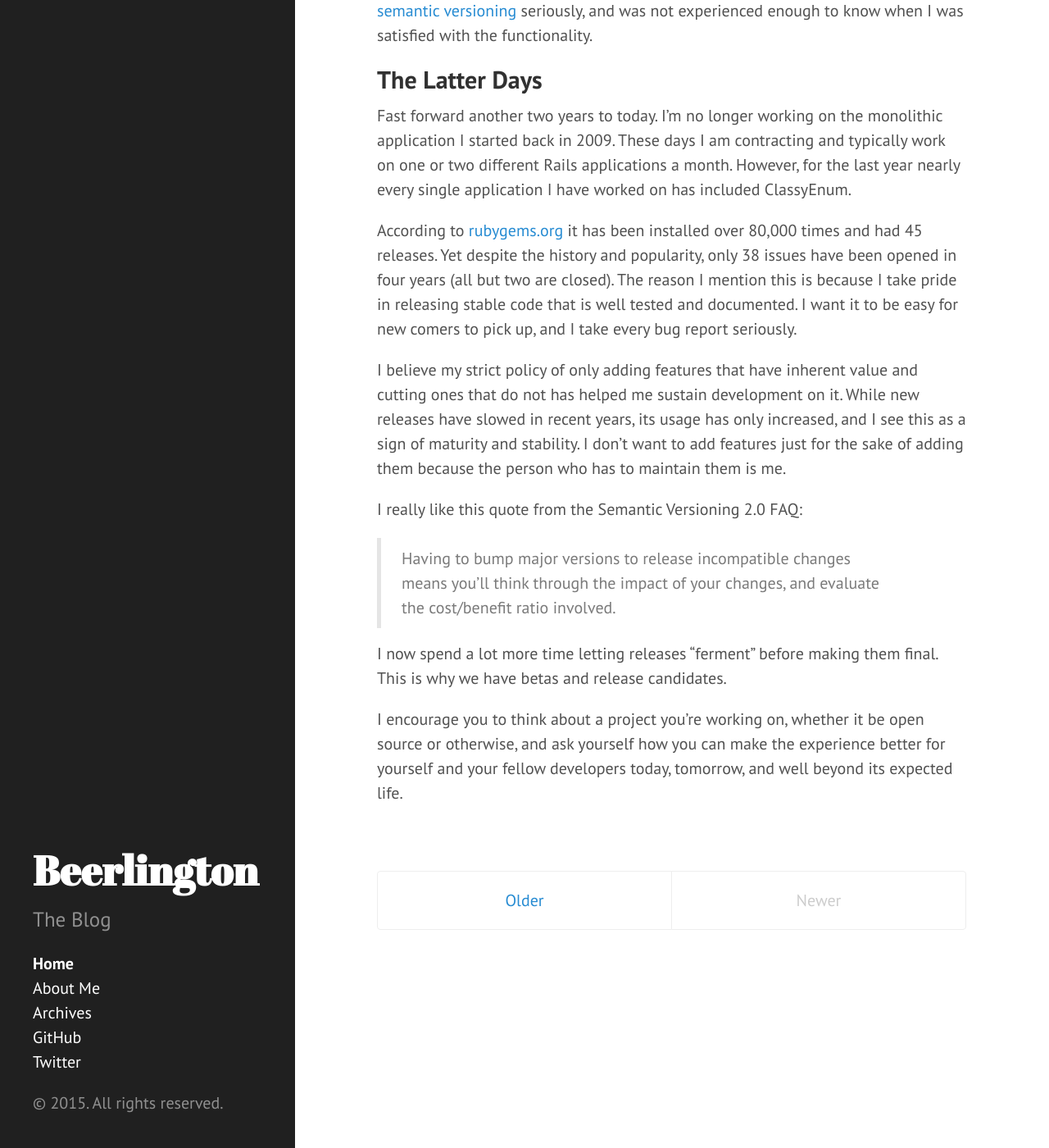
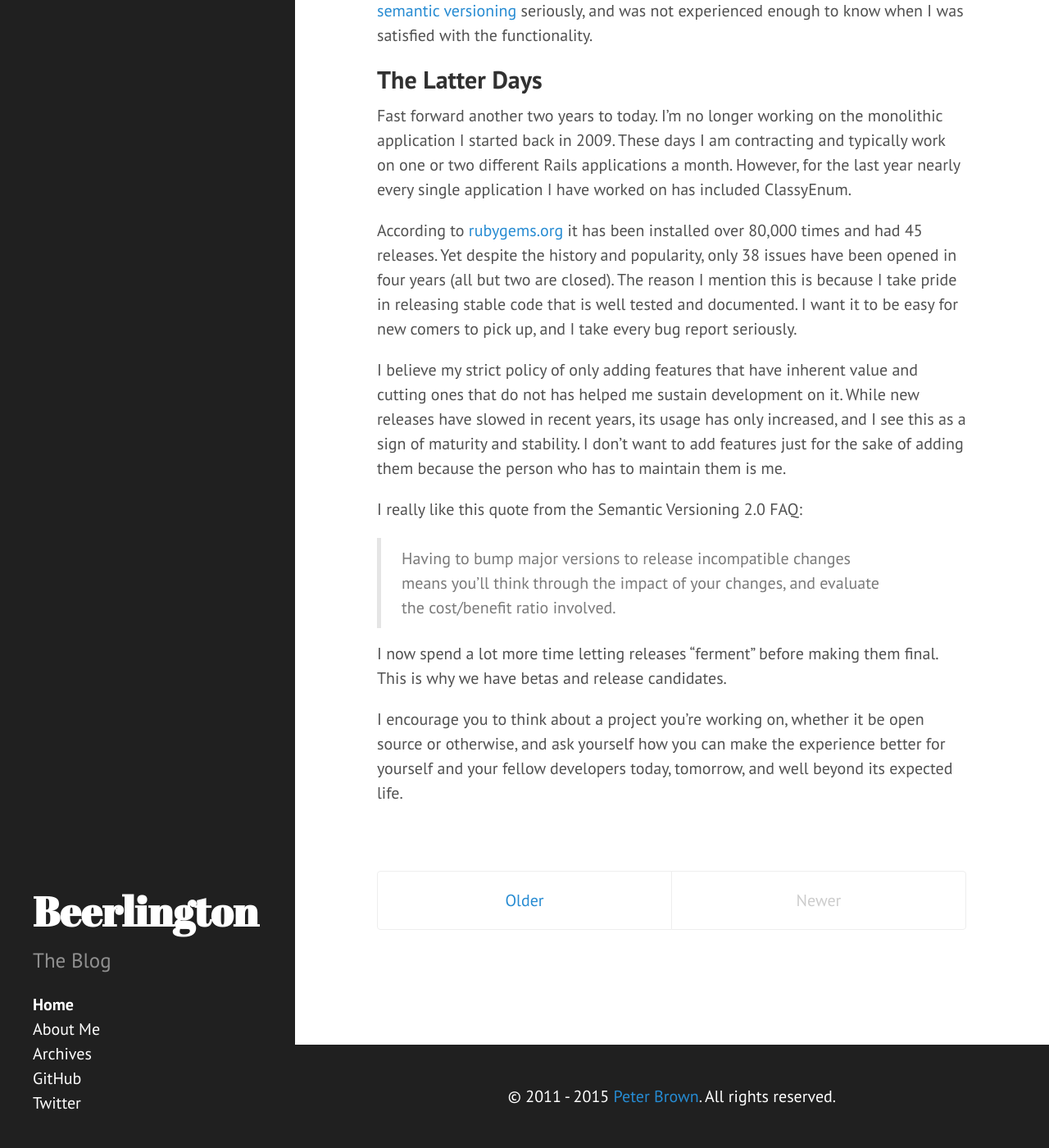
Before and after one commit to beerlington/beerlington.github.com, a Jekyll site: the page built from index.html, in a window 1280 px wide and 1400 px high, scrolled down 27119 px. Shown: the whole window at 82% size. Built offline with Jekyll 4.4.1, drawn with Linux system fonts in a browser that asks for light colours; Markdown is read by kramdown in place of the engine named in the settings; the list of posts is cut into pages by our own code.

Commit message:
Improves styles for mobile browsers

```diff
--- /dev/null
+++ b/_includes/footer.html
@@ -0,0 +1,4 @@
+<div class='footer'>
+  &copy; 2011 - {{ site.time | date: '%Y' }} <a href='https://twitter.com/beerlington'>Peter Brown</a>.
+  All rights reserved.
+</div>
--- a/_includes/sidebar.html
+++ b/_includes/sidebar.html
@@ -30,7 +30,5 @@
       <li class="sidebar-nav-item"><a href="https://github.com/beerlington">GitHub</a></li>
       <li class="sidebar-nav-item"><a href="https://twitter.com/beerlington">Twitter</a></li>
     </ul>
-
-    <p>&copy; {{ site.time | date: '%Y' }}. All rights reserved.</p>
   </div>
 </div>
--- a/_layouts/default.html
+++ b/_layouts/default.html
@@ -11,5 +11,6 @@
       {{ content }}
     </div>
 
+    {% include footer.html %}
   </body>
 </html>
--- a/public/css/hyde.css
+++ b/public/css/hyde.css
@@ -34,11 +34,7 @@
 html {
   font-family: "PT Sans", Helvetica, Arial, sans-serif;
 }
-@media (min-width: 48rem) {
-  html {
-    font-size: 16px;
-  }
-}
+
 @media (min-width: 58rem) {
   html {
     font-size: 20px;
@@ -55,12 +51,13 @@
 
 .sidebar {
   text-align: center;
-  padding: 2rem 1rem;
+  padding: 0.5rem 1rem;
   color: rgba(255,255,255,.5);
   background-color: #202020;
 }
-@media (min-width: 48rem) {
+@media (min-width: 58rem) {
   .sidebar {
+    padding: 2rem 1rem;
     position: fixed;
     top: 0;
     left: 0;
@@ -89,8 +86,17 @@
   list-style: none;
 }
 .sidebar-nav-item {
-  display: block;
+  display: inline-block;
+  margin: 0 4px;
 }
+
+@media (min-width: 58rem) {
+  .sidebar-nav-item {
+    display: block;
+    margin: 0;
+  }
+}
+
 a.sidebar-nav-item:hover,
 a.sidebar-nav-item:focus {
   text-decoration: underline;
@@ -105,7 +111,7 @@
  * contents to the bottom of the sidebar in tablets and up.
  */
 
-@media (min-width: 48rem) {
+@media (min-width: 58rem) {
   .sidebar-sticky {
     position: absolute;
     right:  1rem;
@@ -126,7 +132,7 @@
   padding-bottom: 4rem;
 }
 
-@media (min-width: 48rem) {
+@media (min-width: 58rem) {
   .content {
     max-width: 48rem;
     margin-left: 20rem;
@@ -248,3 +254,16 @@
 .theme-base-0f .related-posts li a:hover {
   color: #8f5536;
 }
+
+.footer {
+  background-color: #202020;
+  color: white;
+  padding: 48px;
+  text-align: center;
+}
+
+@media (min-width: 58rem) {
+  .footer {
+    margin-left: 18rem;
+  }
+}
```
